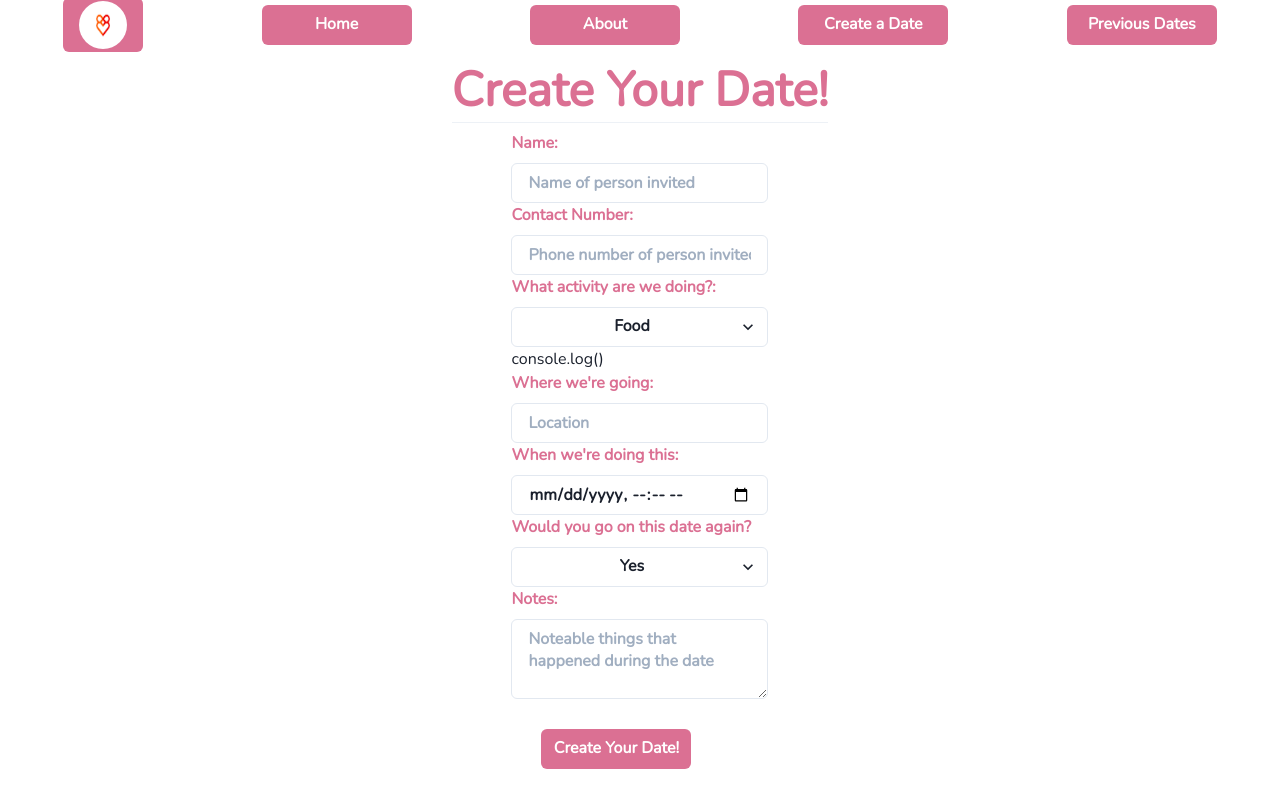
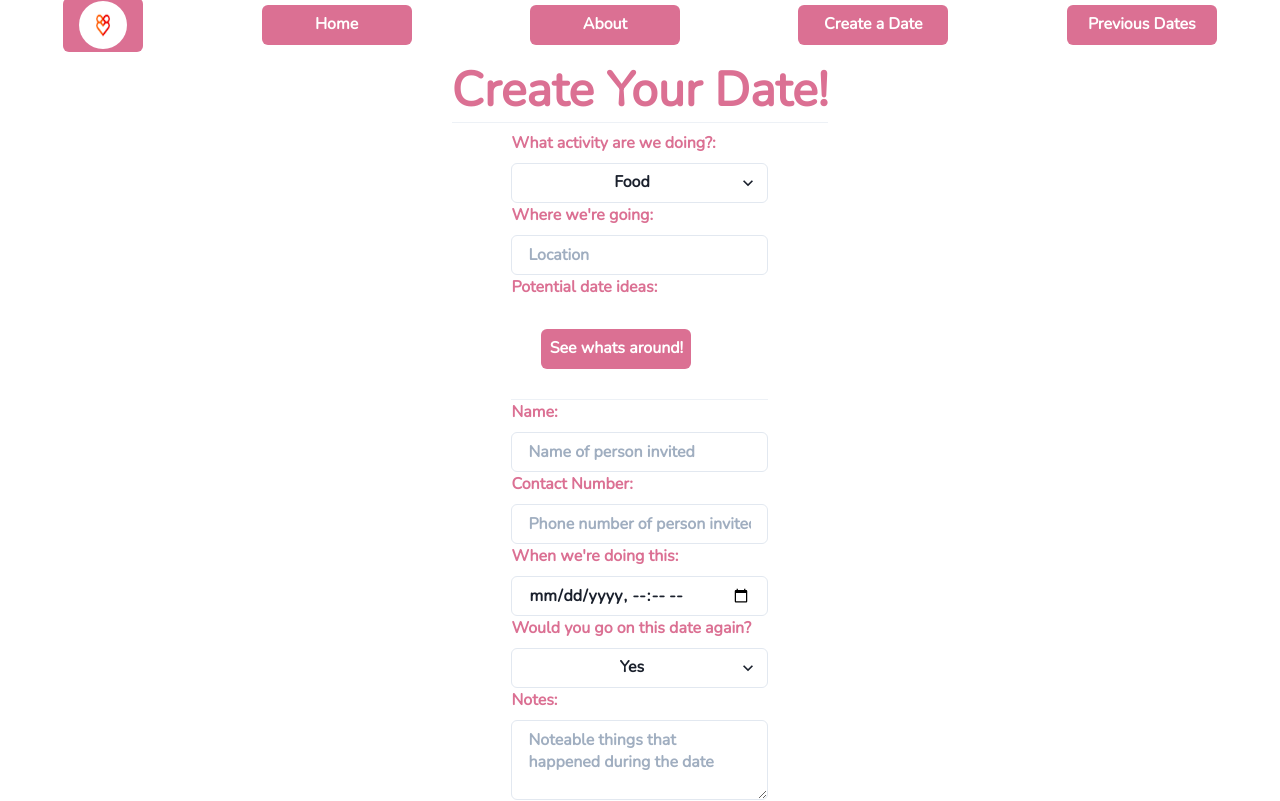
Before and after one commit to nme22/dateNight, a Next.js app in the folder datingapp/: page /FormDate in a window 1280 px wide. Shown: the top 801 px of the page. Built offline with nearby package versions, Linux system fonts and the light colour scheme.

Commit message:
save for the night

```diff
--- a/datingapp/pages/FormDate.js
+++ b/datingapp/pages/FormDate.js
@@ -10,8 +10,11 @@ import {
   Heading,
   Textarea,
   Select,
+  List,
+  ListItem,
 } from '@chakra-ui/react';
 import { useEffect, useState } from 'react';
+import yelpData from './api/yelp';
 
 const FormDate = () => {
   const [name, setName] = useState('');
@@ -19,7 +22,7 @@ const FormDate = () => {
   const [location, setLocation] = useState('');
   const [when, setWhen] = useState('');
   const [what, setWhat] = useState('');
-  //   const URL = `https://api.yelp.com/v3/businesses/search?term=${what}&location=${location}`;
+  const URL = `https://api.yelp.com/v3/businesses/search?term=${what}&location=${location}`;
 
   function handleNameChange(e) {
     setName(e.target.value);
@@ -35,18 +38,7 @@ const FormDate = () => {
   }
   function handleWhatChange(e) {
     setWhat(e.target.value);
-    console.log({ what });
   }
-  //   function yelpDataRequest(location, what) {
-  //     await fetch(URL, {
-  //       method: 'GET',
-  //       mode: 'cors',
-  //       headers: {
-  //         Authorization: `Bearer ${process.env.YELP_API_TOKEN}`,
-  //         content: `application/json`,
-  //       },
-  //     });
-  //   }
 
   return (
     <VStack py={2} fontFamily="Nunito">
@@ -61,6 +53,59 @@ const FormDate = () => {
       <Divider />
       <div>
         <FormControl>
+          <FormLabel color="palevioletred" fontWeight="bold">
+            What activity are we doing?:
+          </FormLabel>
+          <Select
+            _focus={{
+              borderColor: 'Pink',
+            }}
+            required
+            textAlign="center"
+            fontWeight="bold"
+            onChange={handleWhatChange}
+            value={what}
+          >
+            <option value="Food">Food</option>
+            <option value="Entertainment">Entertainment</option>
+            <option value="Romance">Romance</option>
+          </Select>
+
+          <FormLabel color="palevioletred" fontWeight="bold">
+            Where we're going:
+          </FormLabel>
+          <Input
+            _focus={{
+              borderColor: 'Pink',
+            }}
+            type="text"
+            required
+            placeholder="Location"
+            value={location}
+            onChange={handleLocationChange}
+            fontWeight="bold"
+          />
+          <FormLabel color="palevioletred" fontWeight="bold">
+            Potential date ideas:
+          </FormLabel>
+          <Button
+            d="block"
+            w="150px"
+            p="8px"
+            m="30px"
+            bg="palevioletred"
+            borderradius="4px"
+            color="white"
+            text-align="center"
+            _hover={{
+              bg: 'turquoise',
+            }}
+            onClick={yelpData}
+          >
+            See whats around!
+          </Button>
+
+          <Divider />
           <FormLabel color="palevioletred" fontWeight="bold">
             Name:
           </FormLabel>
@@ -90,38 +135,7 @@ const FormDate = () => {
             onChange={handlePhoneNumberChange}
             fontWeight="bold"
           />
-          <FormLabel color="palevioletred" fontWeight="bold">
-            What activity are we doing?:
-          </FormLabel>
-          <Select
-            _focus={{
-              borderColor: 'Pink',
-            }}
-            required
-            textAlign="center"
-            fontWeight="bold"
-            onChange={handleWhatChange}
-            value={what}
-          >
-            <option value="Food">Food</option>
-            <option value="Entertainment">Entertainment</option>
-            <option value="Romance">Romance</option>
-          </Select>
-          console.log({what})
-          <FormLabel color="palevioletred" fontWeight="bold">
-            Where we're going:
-          </FormLabel>
-          <Input
-            _focus={{
-              borderColor: 'Pink',
-            }}
-            type="text"
-            required
-            placeholder="Location"
-            value={location}
-            onChange={handleLocationChange}
-            fontWeight="bold"
-          />
+
           <FormLabel color="palevioletred" fontWeight="bold">
             When we're doing this:
           </FormLabel>
@@ -173,6 +187,9 @@ const FormDate = () => {
             borderradius="4px"
             color="white"
             text-align="center"
+            _hover={{
+              bg: 'turquoise',
+            }}
           >
             Create Your Date!
           </Button>
--- a/datingapp/pages/api/yelp.js
+++ b/datingapp/pages/api/yelp.js
@@ -1 +1,12 @@
 import React from 'react';
+
+export default async function yelpData() {
+  await fetch(URL, {
+    method: 'GET',
+    mode: 'cors',
+    headers: {
+      Authorization: `Bearer ${process.env.YELP_API_TOKEN}`,
+      content: `application/json`,
+    },
+  });
+}
```
